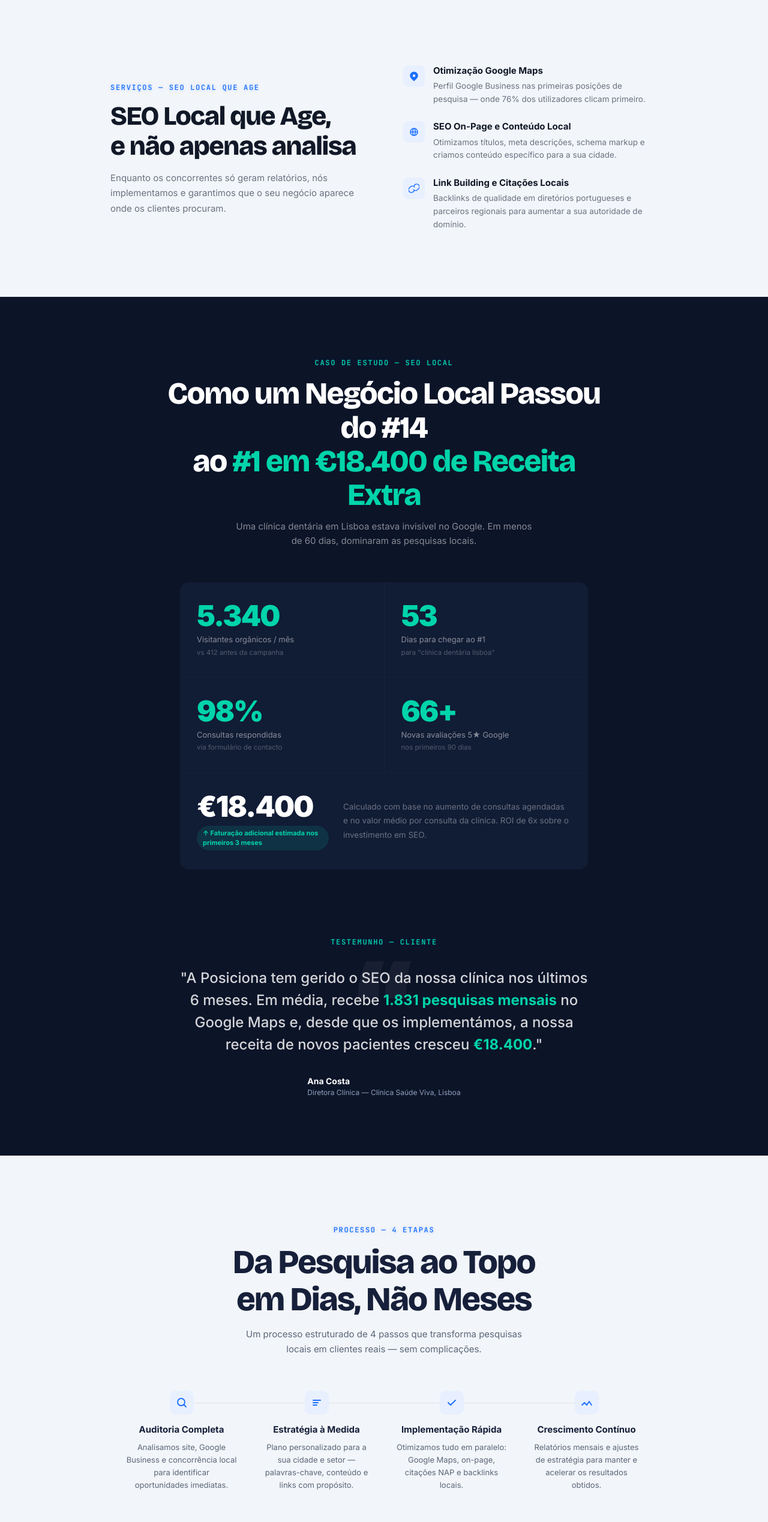
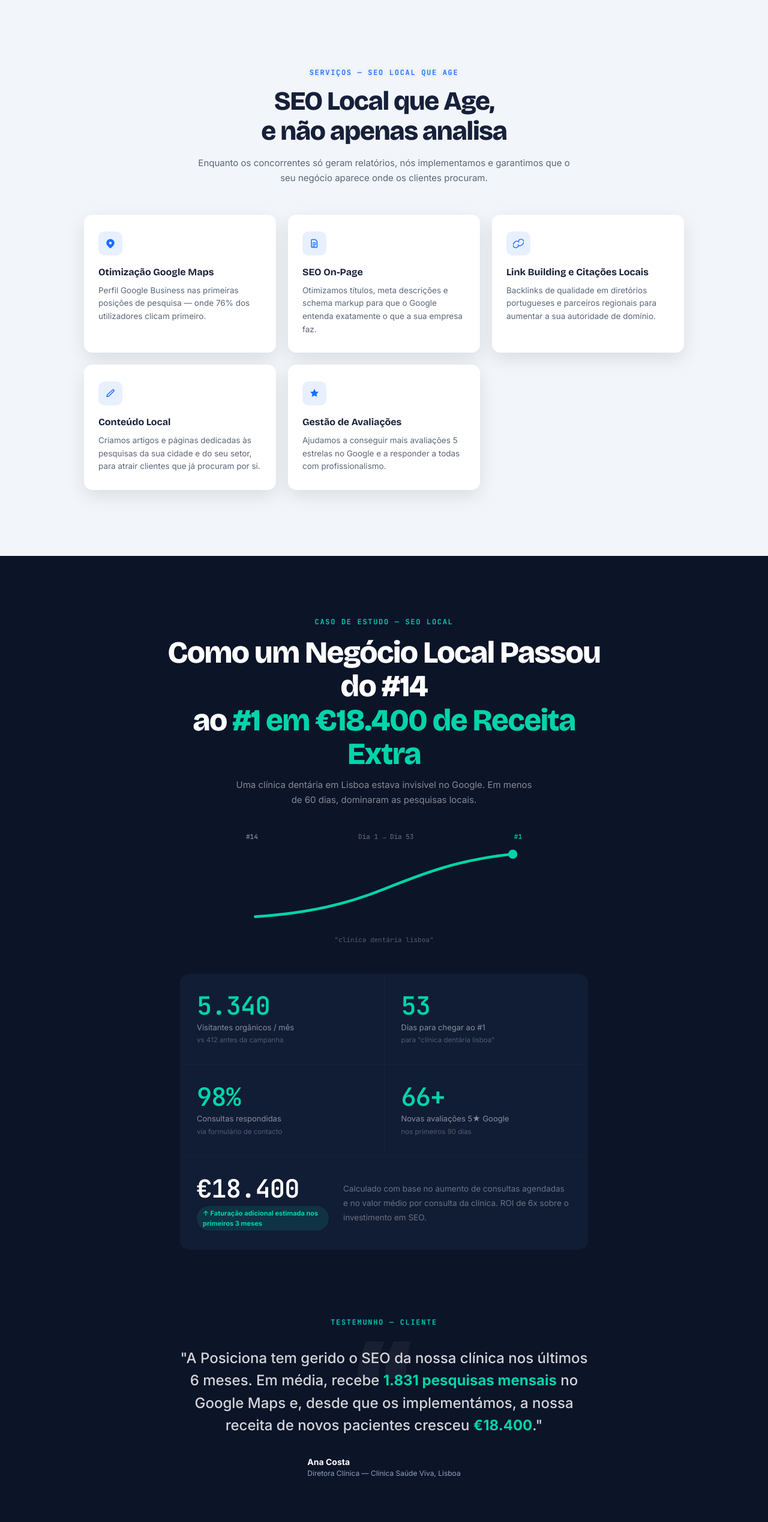
Before and after one commit to FranciscooLarapio/posiciona, a website: page index.html in a window 1280 px wide. Shown: the part 982-3520 px from the top of the page at 60% size. Drawn offline with nearby package versions, Linux system fonts and the light colour scheme.

Commit message:
redesign f3: secções da homepage
Co-Authored-By: Claude Sonnet 5 <noreply@anthropic.com>

```diff
--- a/index.html
+++ b/index.html
@@ -392,66 +392,85 @@
       padding: var(--sec-pad) 24px;
     }
 
-    .features-wrap {
-      max-width: 960px;
-      margin: 0 auto;
-      display: grid;
-      grid-template-columns: 1fr 1fr;
-      gap: 64px;
-      align-items: center;
-    }
-
-    .features-left h2 {
+    .services-intro {
+      max-width: 620px;
+      margin: 0 auto 48px;
+      text-align: center;
+    }
+
+    .services-intro h2 {
       font-size: clamp(28px, 3.5vw, 44px);
       font-weight: 800;
       letter-spacing: -0.03em;
       line-height: 1.15;
-      color: var(--gray-900);
+      color: var(--ink);
       margin-bottom: 14px;
     }
 
-    .features-left p {
+    .services-intro p {
       font-size: 15px;
-      color: var(--gray-500);
+      color: var(--muted);
       line-height: 1.7;
     }
 
-    .feat-list {
-      list-style: none;
-      display: flex;
-      flex-direction: column;
-      gap: 24px;
-    }
-
-    .feat-item {
-      display: flex;
-      gap: 14px;
-      align-items: flex-start;
-    }
-
-    .feat-icon {
-      width: 36px; height: 36px;
-      border-radius: 8px;
+    .services-grid {
+      display: grid;
+      grid-template-columns: repeat(3, 1fr);
+      gap: 20px;
+      max-width: 1000px;
+      margin: 0 auto;
+    }
+
+    .service-card {
+      background: #fff;
+      border-radius: var(--radius);
+      box-shadow: var(--shadow-card);
+      padding: 28px 24px;
+      transition: transform 0.22s cubic-bezier(0.4,0,0.2,1), box-shadow 0.22s;
+    }
+    .service-card:hover { transform: translateY(-4px); box-shadow: 0 16px 40px rgba(12,20,40,0.14); }
+
+    .svc-icon {
+      width: 40px; height: 40px;
+      border-radius: 10px;
       background: var(--brand-light);
-      flex-shrink: 0;
       display: flex;
       align-items: center;
       justify-content: center;
       color: var(--brand);
-      margin-top: 2px;
-    }
-
-    .feat-item h3 {
-      font-size: 15px;
+      margin-bottom: 16px;
+      transition: background 0.2s, box-shadow 0.2s;
+    }
+    .service-card:hover .svc-icon { box-shadow: 0 0 0 8px rgba(26,111,255,0.07); }
+
+    .service-card h3 {
+      font-family: var(--f-display);
+      font-size: 16px;
       font-weight: 700;
-      color: var(--gray-900);
-      margin-bottom: 4px;
-    }
-
-    .feat-item p {
+      color: var(--ink);
+      margin-bottom: 8px;
+    }
+
+    .service-card p {
       font-size: 13.5px;
-      color: var(--gray-500);
+      color: var(--muted);
       line-height: 1.6;
+    }
+
+    @media (max-width: 860px) {
+      .services-grid { grid-template-columns: 1fr 1fr; }
+    }
+    @media (max-width: 640px) {
+      .services-grid {
+        display: flex;
+        overflow-x: auto;
+        scroll-snap-type: x mandatory;
+        gap: 16px;
+        padding: 4px 4px 12px;
+        margin: 0 -4px;
+        -webkit-overflow-scrolling: touch;
+      }
+      .service-card { flex: 0 0 78%; scroll-snap-align: start; }
     }
 
     /* ─── CASE STUDY (dark) ─── */
@@ -478,12 +497,35 @@
     #case-study .sub {
       font-size: 15px;
       color: rgba(255,255,255,0.5);
-      margin-bottom: 56px;
+      margin-bottom: 40px;
       max-width: 500px;
       margin-left: auto;
       margin-right: auto;
       line-height: 1.65;
     }
+
+    /* ─── LINHA DE POSIÇÃO #14 → #1 ─── */
+    .rank-line-wrap { max-width: 460px; margin: 0 auto 48px; }
+    .rank-line-row {
+      display: flex;
+      align-items: center;
+      justify-content: space-between;
+      font-family: var(--f-mono);
+      font-size: 11px;
+      color: rgba(255,255,255,0.4);
+    }
+    .rank-line-tag { font-weight: 700; color: rgba(255,255,255,0.5); }
+    .rank-line-tag.hi { color: var(--teal); }
+    .rank-line-kw { width: 100%; text-align: center; margin-top: 6px; color: rgba(255,255,255,0.3); }
+    .rank-line { width: 100%; height: auto; display: block; margin: 6px 0; }
+    .rank-line-path {
+      stroke-dasharray: 420;
+      stroke-dashoffset: 420;
+      transition: stroke-dashoffset 1.4s cubic-bezier(0.4,0,0.2,1);
+    }
+    .rank-line-path.drawn { stroke-dashoffset: 0; }
+    .rank-line-dot { opacity: 0; transition: opacity 0.4s ease 0.9s; }
+    .rank-line-dot.drawn { opacity: 1; }
 
     .stats-wrap {
       display: grid;
@@ -510,9 +552,10 @@
     }
 
     .stat-n {
-      font-size: 48px;
-      font-weight: 900;
-      letter-spacing: -0.04em;
+      font-family: var(--f-mono);
+      font-size: 42px;
+      font-weight: 600;
+      letter-spacing: -0.02em;
       color: var(--teal);
       line-height: 1;
     }
@@ -623,26 +666,34 @@
       position: relative;
     }
 
-    .process-grid::before {
-      content: '';
+    /* ─── ROTA PONTILHADA (desenha-se com scroll) ─── */
+    .process-route {
       position: absolute;
-      top: 20px;
+      top: 17px;
       left: 12%; right: 12%;
-      height: 1px;
-      background: var(--paper-line);
-    }
+      height: 2px;
+      background-image: repeating-linear-gradient(90deg, var(--pin) 0 8px, transparent 8px 18px);
+      transform: scaleX(0);
+      transform-origin: left;
+      transition: transform 1.1s cubic-bezier(0.4,0,0.2,1);
+    }
+    .process-route.drawn { transform: scaleX(1); }
 
     .proc-item { padding: 0 20px; position: relative; z-index: 1; }
 
-    .proc-icon {
-      width: 40px; height: 40px;
-      border-radius: 10px;
-      background: var(--brand-light);
+    .proc-pin { position: relative; width: 34px; height: 34px; margin: 0 auto 14px; }
+    .proc-pin svg { display: block; filter: drop-shadow(0 3px 6px rgba(255,90,95,0.35)); }
+    .proc-pin-num {
+      position: absolute;
+      top: 0; left: 0; right: 0;
+      height: 22px;
       display: flex;
       align-items: center;
       justify-content: center;
-      color: var(--brand);
-      margin: 0 auto 14px;
+      font-family: var(--f-mono);
+      font-weight: 700;
+      font-size: 13px;
+      color: #fff;
     }
 
     .proc-item h3 { font-size: 15px; font-weight: 700; color: var(--ink); margin-bottom: 8px; }
@@ -952,9 +1003,8 @@
 
     /* ─── RESPONSIVE ─── */
     @media (max-width: 960px) {
-      .features-wrap { grid-template-columns: 1fr; gap: 40px; }
       .process-grid { grid-template-columns: 1fr 1fr; gap: 32px; }
-      .process-grid::before { display: none; }
+      .process-route { display: none; }
       .footer-grid { grid-template-columns: 1fr 1fr; }
       .dash-body { grid-template-columns: 1fr 1fr; }
       .nav-links { display: none; }
@@ -1026,7 +1076,18 @@
       /* grids */
       .stats-wrap { grid-template-columns: 1fr; }
       .stat-box.full { flex-direction: column; gap: 8px; }
-      .process-grid { grid-template-columns: 1fr; }
+      .process-grid { grid-template-columns: 1fr; gap: 36px; }
+      .process-route {
+        display: block;
+        top: 17px; bottom: 17px;
+        left: 50%; right: auto;
+        width: 2px; height: auto;
+        margin-left: -1px;
+        background-image: repeating-linear-gradient(180deg, var(--pin) 0 8px, transparent 8px 18px);
+        transform: scaleY(0);
+        transform-origin: top;
+      }
+      .process-route.drawn { transform: scaleY(1); }
       .footer-grid { grid-template-columns: 1fr; }
       .dash-body { grid-template-columns: 1fr; }
       .footer-bottom { flex-direction: column; gap: 10px; }
@@ -1056,9 +1117,6 @@
       /* hero buttons full-width on small screens */
       .hero-btn { display: flex; justify-content: center; width: 100%; max-width: 360px; }
       .hero-btn-ghost { display: flex; justify-content: center; width: 100%; max-width: 360px; margin: 12px auto 0; }
-
-      /* features padding */
-      .features-wrap { padding: 0 20px !important; }
 
       /* footer brand max-width */
       .footer-brand p { max-width: 100%; }
@@ -1203,16 +1261,6 @@
     }
     .nav-links a:hover::after { width: 100%; }
 
-    /* ─── FEAT ITEM HOVER ─── */
-    .feat-item { transition: transform 0.22s cubic-bezier(0.4, 0, 0.2, 1); }
-    .feat-item:hover { transform: translateX(5px); }
-    .feat-icon { transition: background 0.2s, color 0.2s, box-shadow 0.2s; }
-    .feat-item:hover .feat-icon {
-      background: var(--brand);
-      color: #fff;
-      box-shadow: 0 4px 16px rgba(26,111,255,0.35);
-    }
-
     /* ─── STAT BOX HOVER ─── */
     .stat-box { transition: background 0.2s, transform 0.22s cubic-bezier(0.4, 0, 0.2, 1); cursor: default; }
     .stat-box:hover { background: #131e38; transform: translateY(-3px); }
@@ -1222,14 +1270,12 @@
     /* ─── PROCESS ITEM HOVER ─── */
     .proc-item { transition: transform 0.25s cubic-bezier(0.34,1.56,0.64,1); }
     .proc-item:hover { transform: translateY(-7px); }
-    .proc-icon { transition: background 0.2s, box-shadow 0.2s; }
-    .proc-item:hover .proc-icon {
-      background: rgba(26,111,255,0.28);
-      box-shadow: 0 0 0 10px rgba(26,111,255,0.07);
-    }
+    .proc-pin { transition: transform 0.2s cubic-bezier(0.34,1.56,0.64,1); }
+    .proc-item:hover .proc-pin { transform: scale(1.1); }
 
     /* ─── CTA BANNER AMBIENT ─── */
     #cta-banner { position: relative; overflow: hidden; }
+    .cta-pin { display: block; margin: 0 auto 12px; filter: drop-shadow(0 3px 8px rgba(255,90,95,0.4)); }
     #cta-banner::before {
       content: '';
       position: absolute;
@@ -1392,41 +1438,49 @@
 
 <!-- FEATURES (light) -->
 <section id="features">
-  <div class="features-wrap" style="max-width:960px;margin:0 auto;padding:0 24px;">
-    <div class="features-left fade-up">
+  <div class="container">
+    <div class="services-intro fade-up">
       <div class="section-label">Serviços — SEO Local Que Age</div>
       <h2>SEO Local que Age,<br>e não apenas analisa</h2>
       <p>Enquanto os concorrentes só geram relatórios, nós implementamos e garantimos que o seu negócio aparece onde os clientes procuram.</p>
     </div>
-    <ul class="feat-list fade-up delay-1">
-      <li class="feat-item">
-        <div class="feat-icon">
+    <div class="services-grid fade-up delay-1">
+      <div class="service-card">
+        <div class="svc-icon">
           <svg width="18" height="18" viewBox="0 0 18 18" fill="none"><path d="M9 1.5C5.27 1.5 2.25 4.52 2.25 8.25c0 4.22 6.75 9 6.75 9s6.75-4.78 6.75-9c0-3.73-3.02-6.75-6.75-6.75zm0 9a2.25 2.25 0 1 1 0-4.5 2.25 2.25 0 0 1 0 4.5z" fill="currentColor"/></svg>
         </div>
-        <div>
-          <h3>Otimização Google Maps</h3>
-          <p>Perfil Google Business nas primeiras posições de pesquisa — onde 76% dos utilizadores clicam primeiro.</p>
+        <h3>Otimização Google Maps</h3>
+        <p>Perfil Google Business nas primeiras posições de pesquisa — onde 76% dos utilizadores clicam primeiro.</p>
+      </div>
+      <div class="service-card">
+        <div class="svc-icon">
+          <svg width="18" height="18" viewBox="0 0 18 18" fill="none"><path d="M5 2.5h5.5l3 3v9a1 1 0 0 1-1 1h-7.5a1 1 0 0 1-1-1v-11a1 1 0 0 1 1-1z" stroke="currentColor" stroke-width="1.5" stroke-linejoin="round"/><path d="M6.5 8h5M6.5 10.75h5M6.5 13.5h3" stroke="currentColor" stroke-width="1.5" stroke-linecap="round"/></svg>
         </div>
-      </li>
-      <li class="feat-item">
-        <div class="feat-icon">
-          <svg width="18" height="18" viewBox="0 0 18 18" fill="none"><path d="M15 9a6 6 0 0 1-6 6m6-6a6 6 0 0 0-6-6m6 6H3m6 6a6 6 0 0 1-6-6m6 6c-.83 0-2.25-2.69-2.25-6S8.17 3 9 3m0 12c.83 0 2.25-2.69 2.25-6S9.83 3 9 3m-6 6a6 6 0 0 1 6-6" stroke="currentColor" stroke-width="1.5" stroke-linecap="round"/></svg>
-        </div>
-        <div>
-          <h3>SEO On-Page e Conteúdo Local</h3>
-          <p>Otimizamos títulos, meta descrições, schema markup e criamos conteúdo específico para a sua cidade.</p>
-        </div>
-      </li>
-      <li class="feat-item">
-        <div class="feat-icon">
+        <h3>SEO On-Page</h3>
+        <p>Otimizamos títulos, meta descrições e schema markup para que o Google entenda exatamente o que a sua empresa faz.</p>
+      </div>
+      <div class="service-card">
+        <div class="svc-icon">
           <svg width="18" height="18" viewBox="0 0 18 18" fill="none"><path d="M8.25 11.25a4.5 4.5 0 0 0 6.26.5l2.25-2.25a4.5 4.5 0 0 0-6.36-6.36L9.22 4.72" stroke="currentColor" stroke-width="1.5" stroke-linecap="round" stroke-linejoin="round"/><path d="M9.75 6.75a4.5 4.5 0 0 0-6.26-.5L1.24 8.5a4.5 4.5 0 0 0 6.36 6.36l1.41-1.41" stroke="currentColor" stroke-width="1.5" stroke-linecap="round" stroke-linejoin="round"/></svg>
         </div>
-        <div>
-          <h3>Link Building e Citações Locais</h3>
-          <p>Backlinks de qualidade em diretórios portugueses e parceiros regionais para aumentar a sua autoridade de domínio.</p>
+        <h3>Link Building e Citações Locais</h3>
+        <p>Backlinks de qualidade em diretórios portugueses e parceiros regionais para aumentar a sua autoridade de domínio.</p>
+      </div>
+      <div class="service-card">
+        <div class="svc-icon">
+          <svg width="18" height="18" viewBox="0 0 18 18" fill="none"><path d="M13.5 2.5l2 2L6.5 13.5l-3.5 1 1-3.5z" stroke="currentColor" stroke-width="1.5" stroke-linejoin="round"/></svg>
         </div>
-      </li>
-    </ul>
+        <h3>Conteúdo Local</h3>
+        <p>Criamos artigos e páginas dedicadas às pesquisas da sua cidade e do seu setor, para atrair clientes que já procuram por si.</p>
+      </div>
+      <div class="service-card">
+        <div class="svc-icon">
+          <svg width="18" height="18" viewBox="0 0 18 18" fill="none"><path d="M9 1.5l2.163 4.382 4.837.703-3.5 3.412.826 4.817L9 12.5l-4.326 2.314.826-4.817-3.5-3.412 4.837-.703z" fill="currentColor"/></svg>
+        </div>
+        <h3>Gestão de Avaliações</h3>
+        <p>Ajudamos a conseguir mais avaliações 5 estrelas no Google e a responder a todas com profissionalismo.</p>
+      </div>
+    </div>
   </div>
 </section>
 
@@ -1436,6 +1490,21 @@
     <div class="section-label">Caso de Estudo — SEO Local</div>
     <h2>Como um Negócio Local Passou do #14<br>ao <span>#1 em €18.400 de Receita Extra</span></h2>
     <p class="sub">Uma clínica dentária em Lisboa estava invisível no Google. Em menos de 60 dias, dominaram as pesquisas locais.</p>
+
+    <div class="rank-line-wrap fade-up delay-1">
+      <div class="rank-line-row">
+        <span class="rank-line-tag">#14</span>
+        <span class="rank-line-day">Dia 1 → Dia 53</span>
+        <span class="rank-line-tag hi">#1</span>
+      </div>
+      <svg class="rank-line" viewBox="0 0 300 90" fill="none" preserveAspectRatio="none" aria-hidden="true">
+        <path class="rank-line-path" d="M10,78 C70,74 110,64 150,48 C190,32 230,16 290,10" stroke="var(--teal)" stroke-width="3" stroke-linecap="round"/>
+        <circle class="rank-line-dot" cx="290" cy="10" r="5" fill="var(--teal)"/>
+      </svg>
+      <div class="rank-line-row">
+        <span class="rank-line-kw">"clínica dentária lisboa"</span>
+      </div>
+    </div>
 
     <div class="stats-wrap fade-up delay-1">
       <div class="stat-box">
@@ -1490,31 +1559,36 @@
     <h2>Da Pesquisa ao Topo<br>em Dias, Não Meses</h2>
     <p class="sub">Um processo estruturado de 4 passos que transforma pesquisas locais em clientes reais — sem complicações.</p>
 
-    <div class="process-grid fade-up delay-1">
+    <div class="process-grid fade-up delay-1" id="processGrid">
+      <div class="process-route"></div>
       <div class="proc-item">
-        <div class="proc-icon">
-          <svg width="20" height="20" viewBox="0 0 20 20" fill="none"><circle cx="9" cy="9" r="6" stroke="currentColor" stroke-width="1.8"/><path d="M13.5 13.5L17 17" stroke="currentColor" stroke-width="1.8" stroke-linecap="round"/></svg>
+        <div class="proc-pin">
+          <svg width="34" height="34" viewBox="0 0 34 34" fill="none"><path d="M17 1C10.4 1 5 6.4 5 13c0 8.7 12 19 12 19s12-10.3 12-19C29 6.4 23.6 1 17 1z" fill="var(--pin)"/></svg>
+          <span class="proc-pin-num">1</span>
         </div>
         <h3>Auditoria Completa</h3>
         <p>Analisamos site, Google Business e concorrência local para identificar oportunidades imediatas.</p>
       </div>
       <div class="proc-item">
-        <div class="proc-icon">
-          <svg width="20" height="20" viewBox="0 0 20 20" fill="none"><path d="M4 6h12M4 10h8M4 14h6" stroke="currentColor" stroke-width="1.8" stroke-linecap="round"/></svg>
+        <div class="proc-pin">
+          <svg width="34" height="34" viewBox="0 0 34 34" fill="none"><path d="M17 1C10.4 1 5 6.4 5 13c0 8.7 12 19 12 19s12-10.3 12-19C29 6.4 23.6 1 17 1z" fill="var(--pin)"/></svg>
+          <span class="proc-pin-num">2</span>
         </div>
         <h3>Estratégia à Medida</h3>
         <p>Plano personalizado para a sua cidade e setor — palavras-chave, conteúdo e links com propósito.</p>
       </div>
       <div class="proc-item">
-        <div class="proc-icon">
-          <svg width="20" height="20" viewBox="0 0 20 20" fill="none"><path d="M4 10l4 4 8-8" stroke="currentColor" stroke-width="2" stroke-linecap="round" stroke-linejoin="round"/></svg>
+        <div class="proc-pin">
+          <svg width="34" height="34" viewBox="0 0 34 34" fill="none"><path d="M17 1C10.4 1 5 6.4 5 13c0 8.7 12 19 12 19s12-10.3 12-19C29 6.4 23.6 1 17 1z" fill="var(--pin)"/></svg>
+          <span class="proc-pin-num">3</span>
         </div>
         <h3>Implementação Rápida</h3>
         <p>Otimizamos tudo em paralelo: Google Maps, on-page, citações NAP e backlinks locais.</p>
       </div>
       <div class="proc-item">
-        <div class="proc-icon">
-          <svg width="20" height="20" viewBox="0 0 20 20" fill="none"><path d="M2 14l4-4 4 4 4-6 4 6" stroke="currentColor" stroke-width="1.8" stroke-linecap="round" stroke-linejoin="round"/></svg>
+        <div class="proc-pin">
+          <svg width="34" height="34" viewBox="0 0 34 34" fill="none"><path d="M17 1C10.4 1 5 6.4 5 13c0 8.7 12 19 12 19s12-10.3 12-19C29 6.4 23.6 1 17 1z" fill="var(--pin)"/></svg>
+          <span class="proc-pin-num">4</span>
         </div>
         <h3>Crescimento Contínuo</h3>
         <p>Relatórios mensais e ajustes de estratégia para manter e acelerar os resultados obtidos.</p>
@@ -1526,6 +1600,7 @@
 <!-- CTA BANNER (dark) -->
 <section id="cta-banner">
   <div class="container">
+    <svg class="cta-pin" width="26" height="26" viewBox="0 0 34 34" fill="none" aria-hidden="true"><path d="M17 1C10.4 1 5 6.4 5 13c0 8.7 12 19 12 19s12-10.3 12-19C29 6.4 23.6 1 17 1z" fill="var(--pin)"/><circle cx="17" cy="13" r="4.5" fill="#fff"/></svg>
     <div class="section-label">Auditoria Grátis — Sem Compromisso</div>
     <h2>Apareça no Top 3 do Google Maps.<br>Garantimos Resultados.</h2>
     <p>Faça a sua auditoria SEO gratuita e receba um relatório personalizado com todas as oportunidades do seu negócio local — sem compromisso.</p>
@@ -1676,6 +1751,9 @@
         <option>Imobiliária</option>
         <option>Comércio Local</option>
         <option>Serviços Profissionais</option>
+        <option>Construção / Remodelações</option>
+        <option>Canalizador</option>
+        <option>Eletricista</option>
         <option>Outro</option>
       </select>
       <textarea name="mensagem" placeholder="Conte-nos um pouco sobre o seu negócio e os seus objetivos..."></textarea>
@@ -1721,7 +1799,7 @@
         <li><a href="mailto:apoio@posiciona.pt">apoio@posiciona.pt</a></li>
         <li><a href="tel:+351937214464">+351 937 214 464</a></li>
         <li><a href="tel:+351933750459">+351 933 750 459</a></li>
-        <li>Lisboa, Portugal</li>
+        <li>Margem Sul · Lisboa, Portugal</li>
       </ul>
     </div>
   </div>
@@ -1821,6 +1899,35 @@
     });
   }, { threshold: 0.5 });
   countEls.forEach(el => countObserver.observe(el));
+
+  // ─── LINHA DE POSIÇÃO #14 → #1 (revelação de scroll, uma vez) ───
+  const rankLineWrap = document.querySelector('.rank-line-wrap');
+  if (rankLineWrap) {
+    const rankLinePath = rankLineWrap.querySelector('.rank-line-path');
+    const rankLineDot = rankLineWrap.querySelector('.rank-line-dot');
+    const rankObserver = new IntersectionObserver((entries) => {
+      entries.forEach(e => {
+        if (e.isIntersecting) {
+          rankLinePath.classList.add('drawn');
+          rankLineDot.classList.add('drawn');
+          rankObserver.unobserve(e.target);
+        }
+      });
+    }, { threshold: 0.4 });
+    rankObserver.observe(rankLineWrap);
+  }
+
+  // ─── ROTA DO PROCESSO (revelação de scroll, uma vez) ───
+  const processGrid = document.getElementById('processGrid');
+  if (processGrid) {
+    const processRoute = processGrid.querySelector('.process-route');
+    const routeObserver = new IntersectionObserver((entries) => {
+      entries.forEach(e => {
+        if (e.isIntersecting) { processRoute.classList.add('drawn'); routeObserver.unobserve(e.target); }
+      });
+    }, { threshold: 0.4 });
+    routeObserver.observe(processGrid);
+  }
 
   // ─── STICKY MOBILE CTA (só após 600px de scroll, nunca sobre o hero) ───
   const stickyCta = document.getElementById('stickyCta');
```
